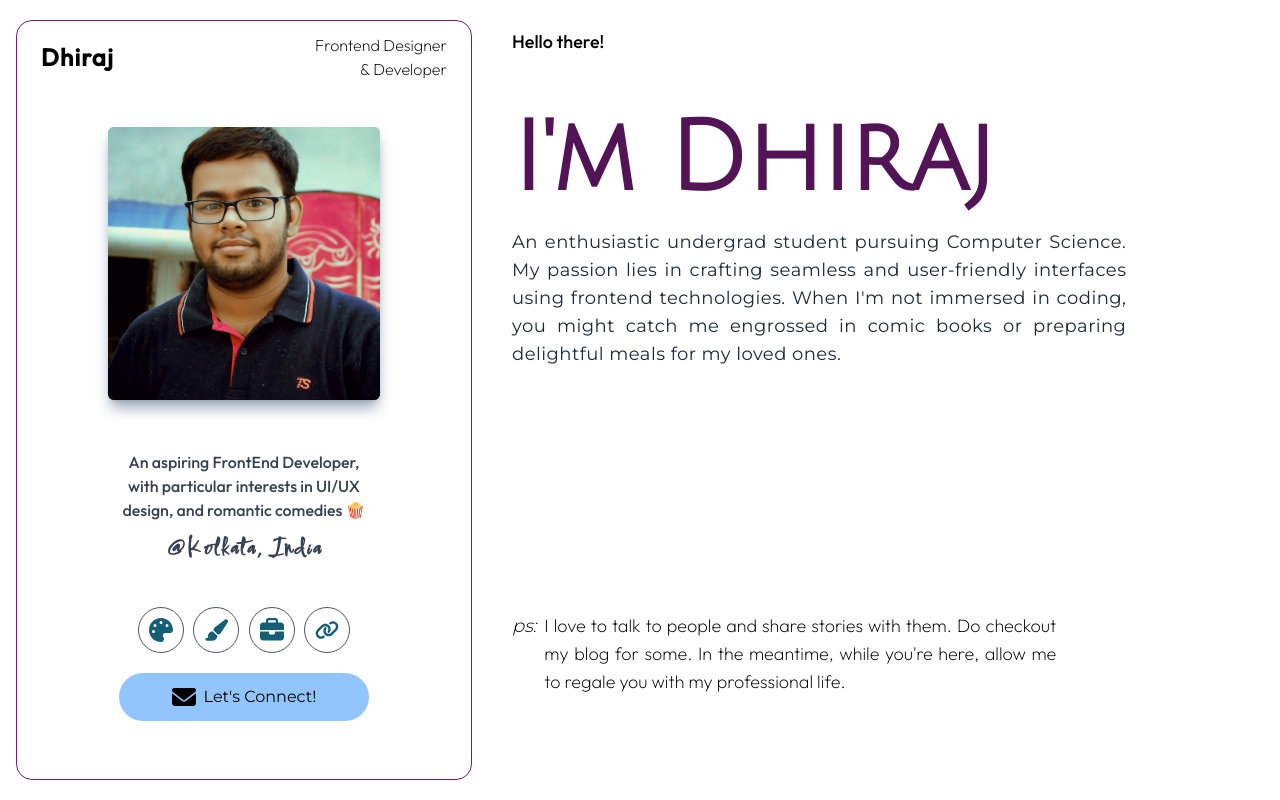
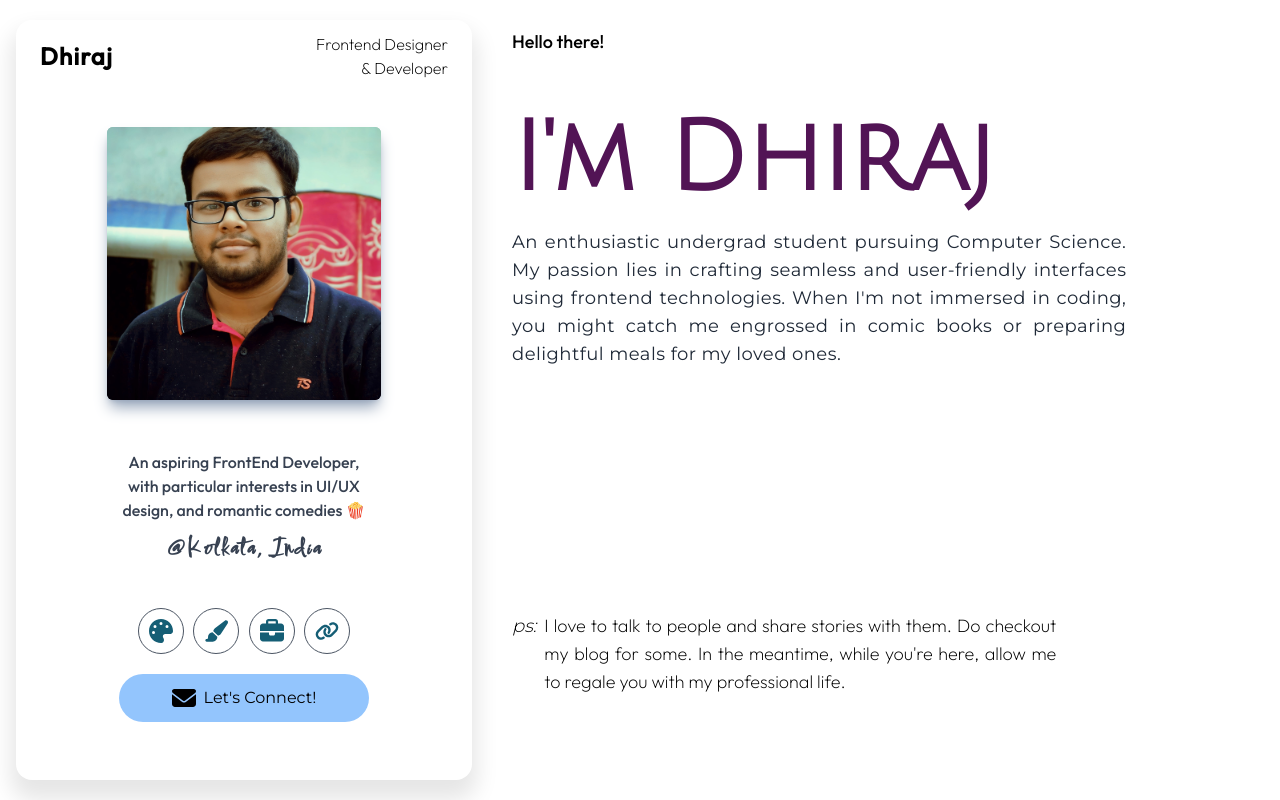
Before and after one commit to dhirajksharma/dhirajksharma.github.io, a React (Create React App) app: page / in a window 1280 px wide. Built offline with nearby package versions, Linux system fonts and the light colour scheme.

Commit message:
added shadow to appHolder

```diff
--- a/src/App.css
+++ /dev/null
@@ -1,23 +0,0 @@
-/* GLOBAL STYLES */
-
-  .typewriter h1 {
-    overflow: hidden; /* Ensures the content is not revealed until the animation */
-    border-right: .15em solid orange; /* The typwriter cursor */
-    white-space: nowrap; /* Keeps the content on a single line */
-    letter-spacing: .15em; /* Adjust as needed */
-    animation:
-      typing 3s steps(30, end),
-      blink-caret 1s 3s step-end infinite;
-  }
-
-  /* The typing effect */
-  @keyframes typing {
-    from { width: 0;}
-    to { width: 100%;}
-  }
-
-  /* The typewriter cursor effect */
-  @keyframes blink-caret {
-    from, to { border-color: transparent }
-    50% { border-color: orange }
-  }
--- a/src/App.js
+++ b/src/App.js
@@ -6,7 +6,7 @@ import Projects from './Projects/Projects.js';
 import Experience from "./Experience/Experience.js";
 import Resume from "./Resume/Resume.js";
 import About from "./About/About.js";
-import './App.css';
+import './typewriter.css';
 import { FontAwesomeIcon } from '@fortawesome/react-fontawesome'
 import { faSmile, faFileAlt, faBriefcase, faPalette, faPaintBrush } from '@fortawesome/free-solid-svg-icons'
 import { Fragment } from "react";
@@ -55,7 +55,7 @@ class App extends React.Component {
         </div>
 
         <div id='appHolder' className="hidden justify-center items-center h-[100dvh] relative">
-          <div id='app' className="h-[100dvh] lg:h-[95dvh] lg:aspect-[3/5] flex flex-col items-center xl:items-start lg:ml-4 lg:border lg:rounded-2xl border-solid border-fuchsia-900">
+          <div id='app' className="h-[100dvh] lg:h-[95dvh] lg:aspect-[3/5] flex flex-col items-center xl:items-start lg:ml-4 lg:rounded-2xl shadow-[0px_15px_22px_5px_rgba(0,0,0,0.1)]">
 
             <div className="flex justify-between items-center pt-2 w-screen h-[80px] sm:h-[120px] lg:h-[70px] 2xl:h-[100px] lg:w-full">
               <h1 className="ml-5 sm:ml-6 mr-0 text-2xl sm:text-3xl lg:text-2xl 2xl:text-3xl font-bold font-outfit tracking-wider">Dhiraj</h1>
@@ -102,7 +102,8 @@ class App extends React.Component {
               </div>)
             }
           </div>
-          {
+
+          {//bottom nav bar for mobile displays
             (window.innerWidth >= 1024 &&
             <div id='' className="w-[calc(100dvw-396px)] h-[95dvh] overflow-scroll pl-10 containerDiv">
               {
--- /dev/null
+++ b/src/typewriter.css
@@ -0,0 +1,21 @@
+.typewriter h1 {
+  overflow: hidden; /* Ensures the content is not revealed until the animation */
+  border-right: .15em solid orange; /* The typwriter cursor */
+  white-space: nowrap; /* Keeps the content on a single line */
+  letter-spacing: .15em; /* Adjust as needed */
+  animation:
+    typing 3s steps(30, end),
+    blink-caret 1s 3s step-end infinite;
+}
+
+/* The typing effect */
+@keyframes typing {
+  from { width: 0;}
+  to { width: 100%;}
+}
+
+/* The typewriter cursor effect */
+@keyframes blink-caret {
+  from, to { border-color: transparent }
+  50% { border-color: orange }
+}
```
Also changed, not shown: src/setupTests.js (deleted, +0 -5 lines).
